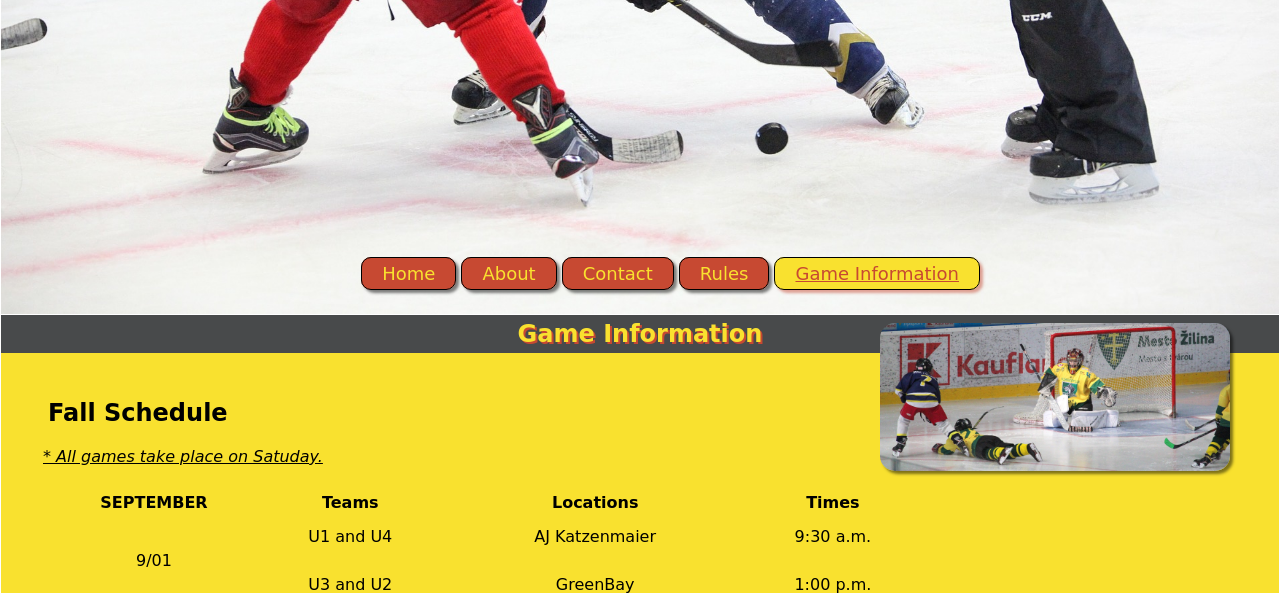
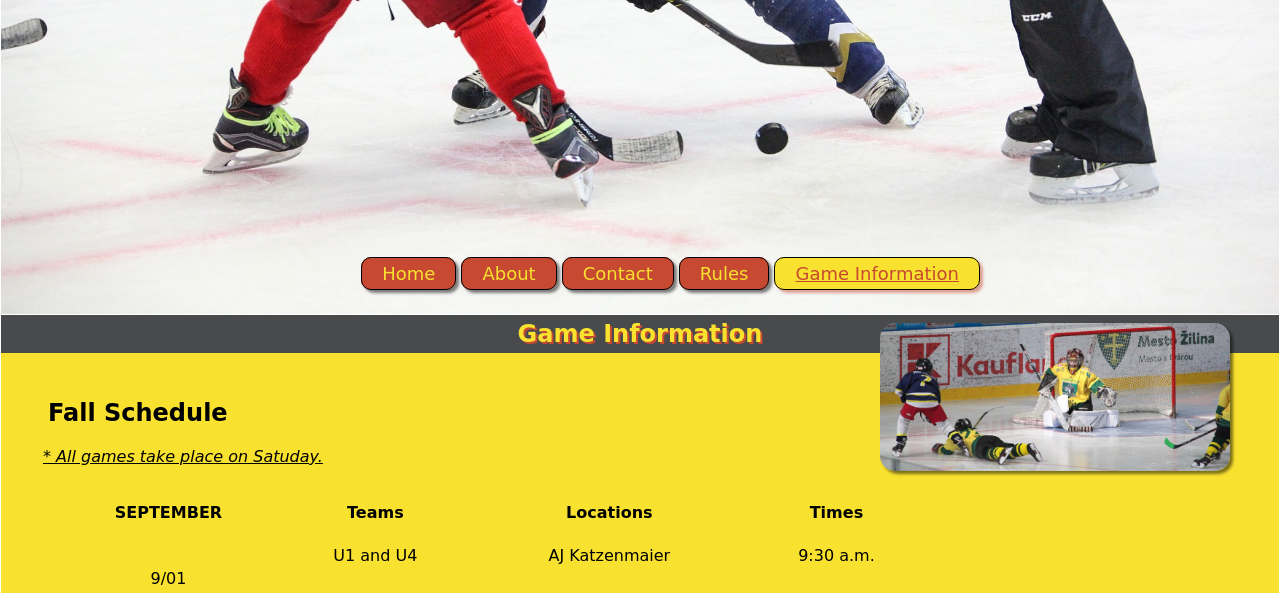
Before and after one commit to FabianLolo79/sitioHockey, a plain HTML site: page game_info.html in a window 1280 px wide. Shown: the part 207-800 px from the top of the page. Drawn offline with Linux system fonts and the light colour scheme; a web font is replaced by a local one.

Commit message:
arreglo th en tabla

```diff
--- a/assets/styles/style.css
+++ b/assets/styles/style.css
@@ -175,9 +175,15 @@ table caption {
     font-style: italic;
     padding-left: 15px;
 }
+th {
+    padding: 10px;
+}
 tr:hover {
     background-color: #c74932;
 
+}
+th:hover {
+    color: #f9e12f;
 }
 td:hover {
     color: #f9e12f;
```
